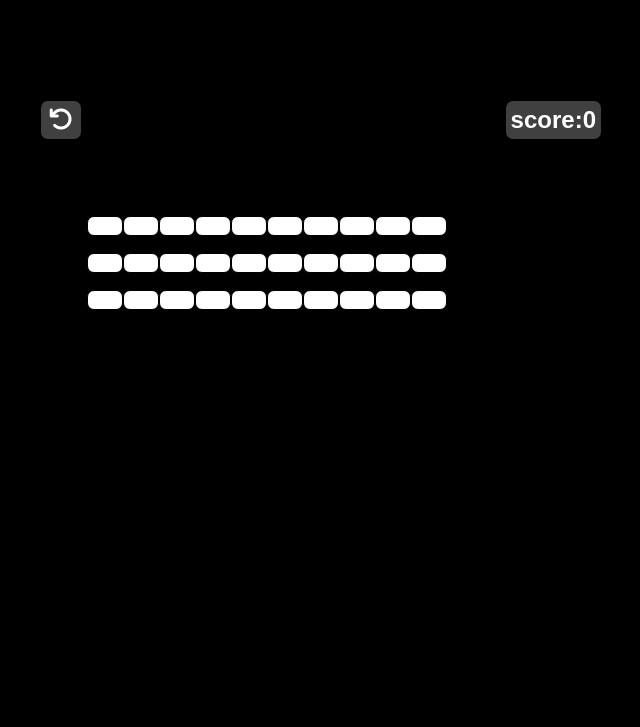
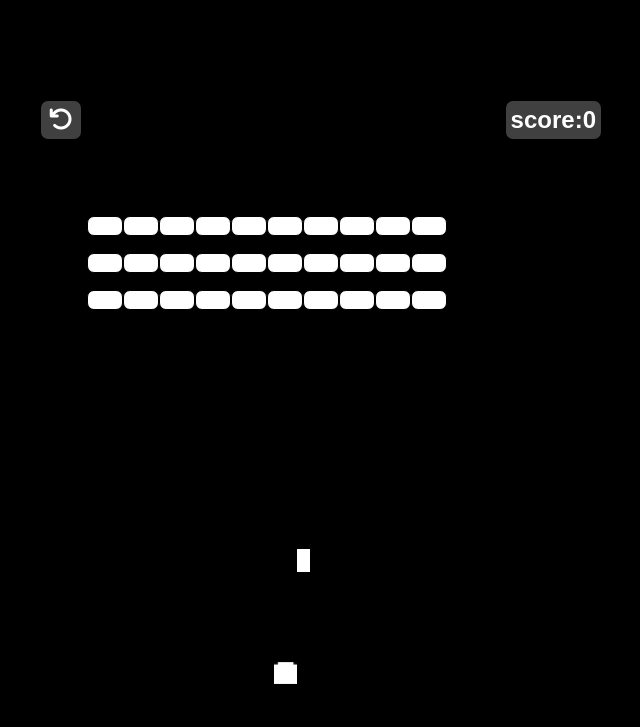
Before and after one commit to bishira14/cannon_proj, a plain HTML site: page index.html in a window 1280 px wide. Shown: the whole page, without its empty margins (319-959 px from the left). Drawn offline with Linux system fonts and the light colour scheme.

Commit message:
latest update

```diff
--- a/index.css
+++ b/index.css
@@ -45,11 +45,12 @@ body{
  width:36px;
  border:solid 1px black;
 }
- div .shooter{
+div .shooter{
    height:25px;
    width:25px;
    background:green;
-   background:url('img/shooter.jpg');
+   background:url('img/shooter.jpg')center/cover;
+
 }
  div .opponents{
   height:20px;
@@ -62,3 +63,8 @@ body{
   background-color:red;
   border-radius: 70px;
 }
+div .oppositionShot{
+  height:25px;
+  width: 15px;
+ background-color:white;
+}
--- a/index.js
+++ b/index.js
@@ -13,6 +13,7 @@ let movement = [5];
 let way = 1;
 let shotter = shooterPosition;
 let duration = 900;
+let durationOpposition = 900;
 let shotMove = function (num){
   for(let i = 0; i < 14; i++){
     duration -= 50;
@@ -96,7 +97,8 @@ function gameMove(){
 opponentsCaught();
 //if opponents reached shooter
 opponentsReached();
-
+//opponents attacking
+oppositionAttack();
 }
 
 function opponentsCaught(){
@@ -117,6 +119,20 @@ function opponentsReached(){
     }
   }
 }
+
+function oppositionAttack(){
+  let random = Math.floor(Math.random() * theOpponents.length);
+  let theOpponentsIndexValue = theOpponents[random];
+  for(let i = 0; i < 15; i++){
+  durationOpposition -=50;
+  setTimeout(function(){
+    tiles[theOpponentsIndexValue].classList.remove('oppositionShot');
+    theOpponentsIndexValue +=15;
+    tiles[theOpponentsIndexValue].classList.add('oppositionShot');
+  },durationOpposition);
+  }
+  durationOpposition = 900;
+}
 replay.addEventListener('click', function(){
    return location.reload();
 });
```
